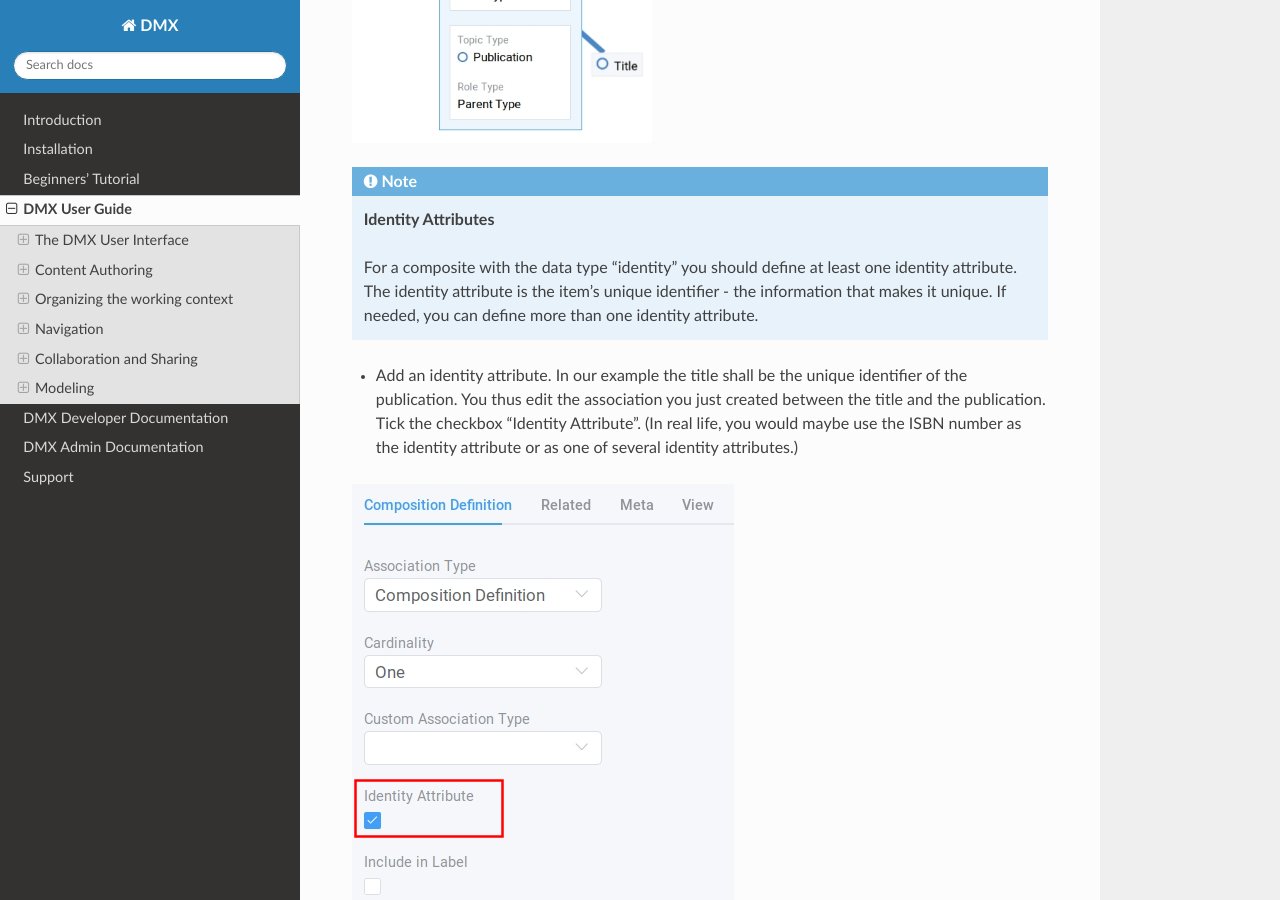
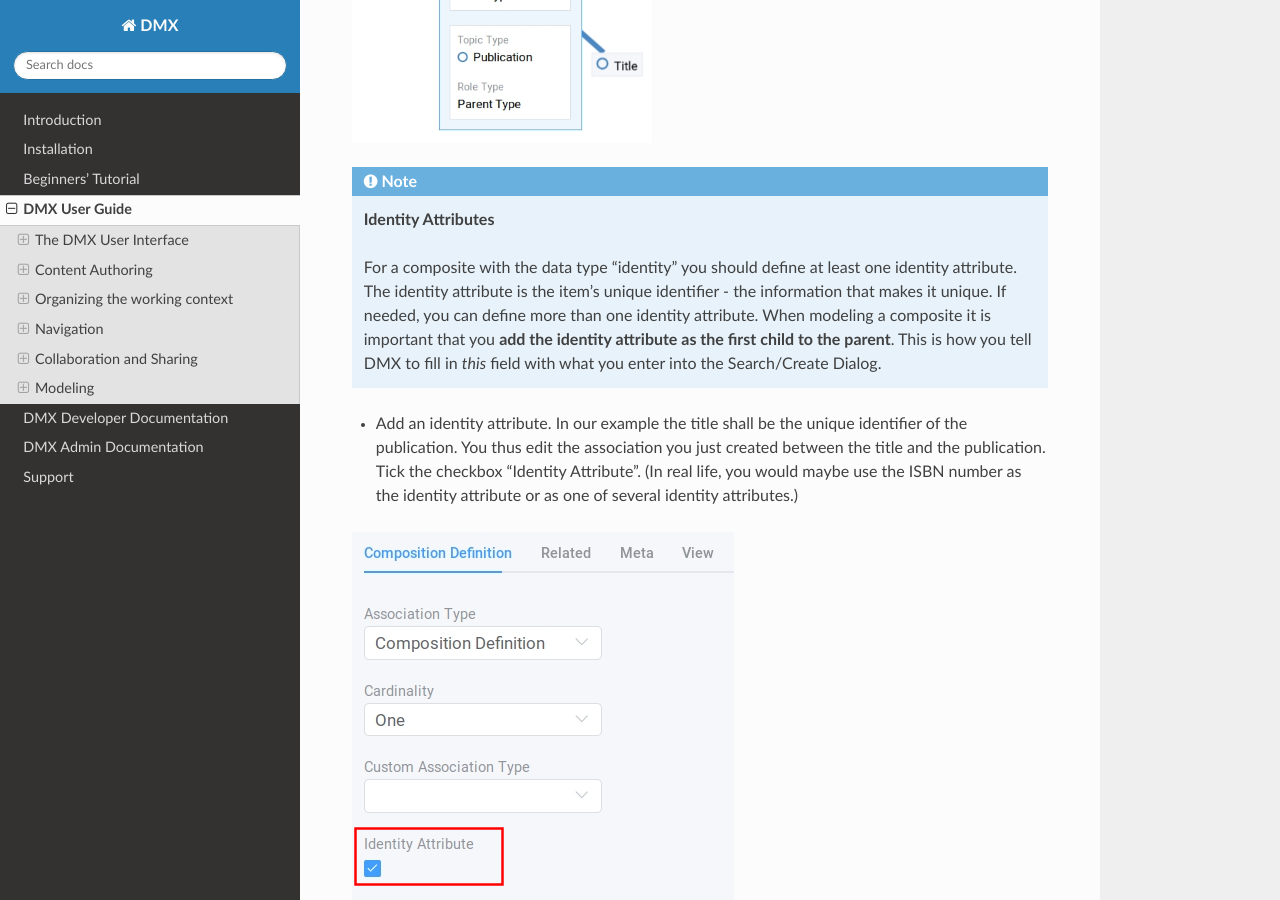
Before and after one commit to dmx-systems/dmx-documentation, a Sphinx documentation site: the page built from docs/user.rst, in a window 1280 px wide and 900 px high, scrolled down 43230 px. Built offline with Sphinx 7.4.7 and the Read the Docs theme 2.0.0, drawn with Linux system fonts in a browser that asks for light colours.

Commit message:
Precision on identity attributes as first children

```diff
--- a/docs/user.rst
+++ b/docs/user.rst
@@ -1011,7 +1011,7 @@ Each publication shall have a title and a year.
 
 .. note:: **Identity Attributes**
 
-    For a composite with the data type "identity" you should define at least one identity attribute. The identity attribute is the item's unique identifier - the information that makes it unique. If needed, you can define more than one identity attribute.
+    For a composite with the data type "identity" you should define at least one identity attribute. The identity attribute is the item's unique identifier - the information that makes it unique. If needed, you can define more than one identity attribute. When modeling a composite it is important that you **add the identity attribute as the first child to the parent**. This is how you tell DMX to fill in *this* field with what you enter into the Search/Create Dialog.
 
 - Add an identity attribute. In our example the title shall be the unique identifier of the publication. You thus edit the association you just created between the title and the publication. Tick the checkbox "Identity Attribute". (In real life, you would maybe use the ISBN number as the identity attribute or as one of several identity attributes.)
 
```
